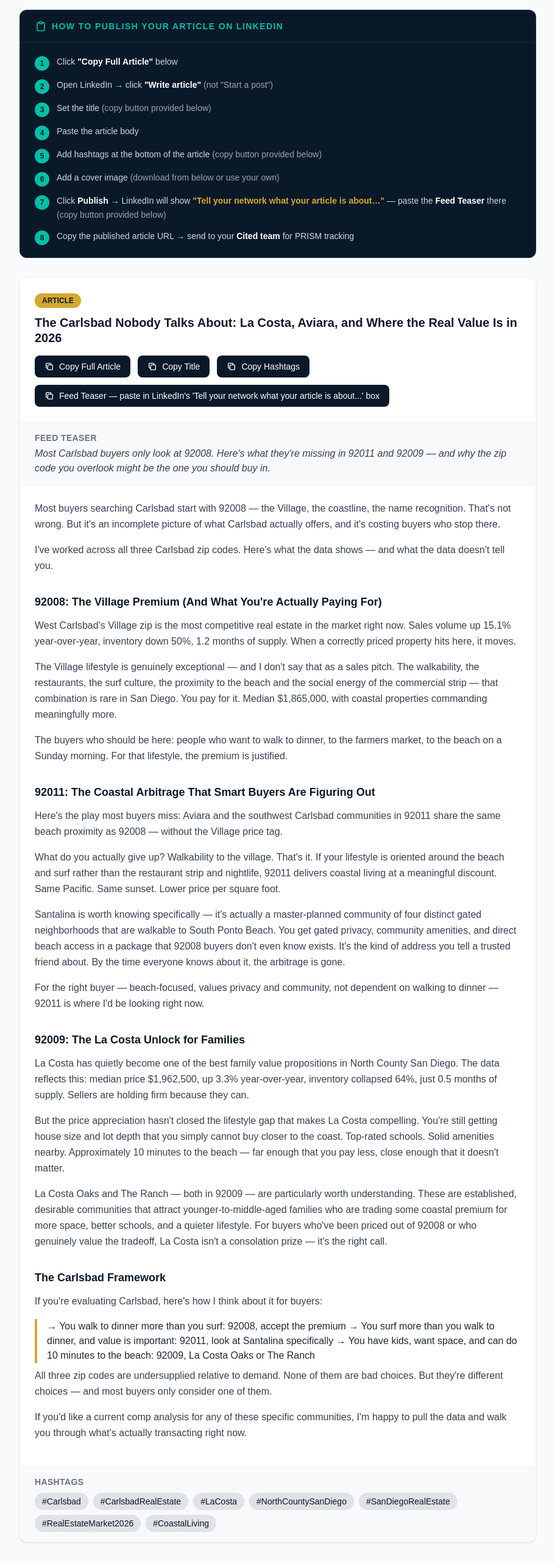
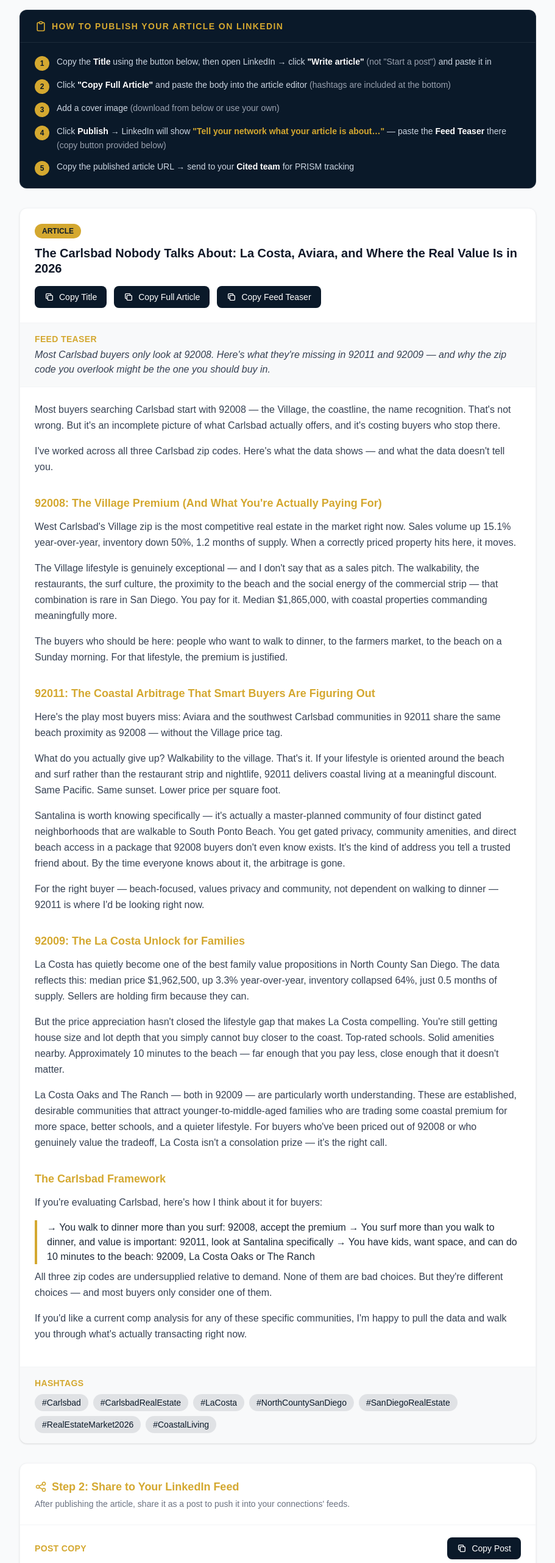
Before and after one commit to radleyraven/cited-dashboard, a Next.js app: page /articles in a window 1280 px wide. Shown: the part 120-2683 px from the top of the page at 61% size, without its empty margins (184-1095 px from the left). Built offline with nearby package versions, Linux system fonts and the light colour scheme.

Commit message:
articles: gold headers, reorder copy buttons, add post-to-feed section

```diff
--- a/src/app/articles/page.tsx
+++ b/src/app/articles/page.tsx
@@ -50,6 +50,12 @@ If you'd like a current comp analysis for any of these specific communities, I'm
 const ARTICLE_HASHTAGS = `#Carlsbad #CarlsbadRealEstate #LaCosta #NorthCountySanDiego #SanDiegoRealEstate #RealEstateMarket2026 #CoastalLiving`;
 
 const FEED_TEASER = `Most Carlsbad buyers only look at 92008. Here's what they're missing in 92011 and 92009 — and why the zip code you overlook might be the one you should buy in.`;
+
+const POST_COPY = `Just published: the three Carlsbad zip codes most buyers don't compare — and why the one you overlook might be the smartest buy. Data + local knowledge from 10+ years in North County. Link below 👇
+
+https://www.linkedin.com/pulse/carlsbad-nobody-talks-la-costa-aviara-where-real-value-radley-raven-kb6ke`;
+
+const POST_COMMENT = `Happy to answer any questions about specific communities — feel free to drop a comment or reach out directly.`;
 
 function CopyButton({ text, label }: { text: string; label: string }) {
   const [copied, setCopied] = useState(false);
@@ -114,26 +120,23 @@ export default function ArticlesPage() {
         <div className="rounded-xl mb-8 overflow-hidden" style={{ background: '#0A1929', border: '1px solid rgba(255,255,255,0.08)' }}>
           <div className="px-6 py-4 border-b" style={{ borderColor: 'rgba(255,255,255,0.08)' }}>
             <div className="flex items-center gap-2">
-              <svg className="w-5 h-5" style={{ color: '#00BFA6' }} fill="none" stroke="currentColor" viewBox="0 0 24 24">
+              <svg className="w-5 h-5" style={{ color: '#D4A830' }} fill="none" stroke="currentColor" viewBox="0 0 24 24">
                 <path strokeLinecap="round" strokeLinejoin="round" strokeWidth={2} d="M9 5H7a2 2 0 00-2 2v12a2 2 0 002 2h10a2 2 0 002-2V7a2 2 0 00-2-2h-2M9 5a2 2 0 002 2h2a2 2 0 002-2M9 5a2 2 0 012-2h2a2 2 0 012 2" />
               </svg>
-              <h2 className="text-sm font-bold uppercase tracking-widest" style={{ color: '#00BFA6' }}>How to Publish Your Article on LinkedIn</h2>
+              <h2 className="text-sm font-bold uppercase tracking-widest" style={{ color: '#D4A830' }}>How to Publish Your Article on LinkedIn</h2>
             </div>
           </div>
           <div className="px-6 py-5">
             <ol className="space-y-3">
               {[
-                <>Click <span className="font-semibold text-white">"Copy Full Article"</span> below</>,
-                <>Open LinkedIn → click <span className="font-semibold text-white">"Write article"</span> <span className="text-gray-400">(not "Start a post")</span></>,
-                <>Set the title <span className="text-gray-400">(copy button provided below)</span></>,
-                <>Paste the article body</>,
-                <>Add hashtags at the bottom of the article <span className="text-gray-400">(copy button provided below)</span></>,
+                <>Copy the <span className="font-semibold text-white">Title</span> using the button below, then open LinkedIn → click <span className="font-semibold text-white">"Write article"</span> <span className="text-gray-400">(not "Start a post")</span> and paste it in</>,
+                <>Click <span className="font-semibold text-white">"Copy Full Article"</span> and paste the body into the article editor <span className="text-gray-400">(hashtags are included at the bottom)</span></>,
                 <>Add a cover image <span className="text-gray-400">(download from below or use your own)</span></>,
                 <>Click <span className="font-semibold text-white">Publish</span> → LinkedIn will show <span className="font-semibold" style={{ color: '#D4A830' }}>"Tell your network what your article is about…"</span> — paste the <span className="font-semibold text-white">Feed Teaser</span> there <span className="text-gray-400">(copy button provided below)</span></>,
                 <>Copy the published article URL → send to your <span className="font-semibold text-white">Cited team</span> for PRISM tracking</>,
               ].map((step, i) => (
                 <li key={i} className="flex items-start gap-3">
-                  <span className="flex-shrink-0 w-6 h-6 rounded-full flex items-center justify-center text-xs font-bold mt-0.5" style={{ background: '#00BFA6', color: '#0A1929' }}>
+                  <span className="flex-shrink-0 w-6 h-6 rounded-full flex items-center justify-center text-xs font-bold mt-0.5" style={{ background: '#D4A830', color: '#0A1929' }}>
                     {i + 1}
                   </span>
                   <span className="text-sm leading-relaxed" style={{ color: '#CBD5E1' }}>{step}</span>
@@ -157,16 +160,15 @@ export default function ArticlesPage() {
             </div>
             {/* Copy Buttons Row */}
             <div className="flex flex-wrap gap-3 mt-4">
+              <CopyButton text={ARTICLE_TITLE} label="Copy Title" />
               <CopyButton text={fullArticle} label="Copy Full Article" />
-              <CopyButton text={ARTICLE_TITLE} label="Copy Title" />
-              <CopyButton text={ARTICLE_HASHTAGS} label="Copy Hashtags" />
-              <CopyButton text={FEED_TEASER} label="Feed Teaser — paste in LinkedIn's 'Tell your network what your article is about...' box" />
+              <CopyButton text={FEED_TEASER} label="Copy Feed Teaser" />
             </div>
           </div>
 
           {/* Feed Teaser */}
           <div className="px-6 py-4 border-b border-gray-100" style={{ background: '#f8f9fa' }}>
-            <p className="text-sm font-semibold text-gray-500 uppercase tracking-wide mb-1">Feed Teaser</p>
+            <p className="text-sm font-semibold uppercase tracking-wide mb-1" style={{ color: '#D4A830' }}>Feed Teaser</p>
             <p className="text-gray-700 italic">{FEED_TEASER}</p>
           </div>
 
@@ -179,7 +181,7 @@ export default function ArticlesPage() {
                 const isFrameworkItem = paragraph.startsWith('→');
 
                 if (isHeader) {
-                  return <h3 key={i} className="text-lg font-bold text-cobalt mt-8 mb-3">{paragraph}</h3>;
+                  return <h3 key={i} className="text-lg font-bold mt-8 mb-3" style={{ color: '#D4A830' }}>{paragraph}</h3>;
                 }
                 if (isFrameworkItem) {
                   return (
@@ -195,7 +197,7 @@ export default function ArticlesPage() {
 
           {/* Hashtags */}
           <div className="px-6 py-4 border-t border-gray-100" style={{ background: '#f8f9fa' }}>
-            <p className="text-sm font-semibold text-gray-500 uppercase tracking-wide mb-2">Hashtags</p>
+            <p className="text-sm font-semibold uppercase tracking-wide mb-2" style={{ color: '#D4A830' }}>Hashtags</p>
             <div className="flex flex-wrap gap-2">
               {ARTICLE_HASHTAGS.split(' ').map((tag, i) => (
                 <span key={i} className="inline-block px-3 py-1 text-sm rounded-full bg-cobalt/10 text-cobalt font-medium">
@@ -203,6 +205,57 @@ export default function ArticlesPage() {
                 </span>
               ))}
             </div>
+          </div>
+        </div>
+
+        {/* Post to Your Feed Section */}
+        <div className="bg-white rounded-xl shadow-sm border border-gray-100 overflow-hidden mt-8">
+          <div className="p-6 border-b border-gray-100">
+            <div className="flex items-center gap-2 mb-1">
+              <svg className="w-5 h-5" style={{ color: '#D4A830' }} fill="none" stroke="currentColor" viewBox="0 0 24 24">
+                <path strokeLinecap="round" strokeLinejoin="round" strokeWidth={2} d="M8.684 13.342C8.886 12.938 9 12.482 9 12c0-.482-.114-.938-.316-1.342m0 2.684a3 3 0 110-2.684m0 2.684l6.632 3.316m-6.632-6l6.632-3.316m0 0a3 3 0 105.367-2.684 3 3 0 00-5.367 2.684zm0 9.316a3 3 0 105.368 2.684 3 3 0 00-5.368-2.684z" />
+              </svg>
+              <h2 className="text-lg font-bold" style={{ color: '#D4A830' }}>Step 2: Share to Your LinkedIn Feed</h2>
+            </div>
+            <p className="text-sm text-gray-500 mt-1">After publishing the article, share it as a post to push it into your connections' feeds.</p>
+          </div>
+
+          {/* Post Copy */}
+          <div className="px-6 py-5 border-b border-gray-100">
+            <div className="flex items-center justify-between mb-3">
+              <p className="text-sm font-semibold uppercase tracking-wide" style={{ color: '#D4A830' }}>Post Copy</p>
+              <CopyButton text={POST_COPY} label="Copy Post" />
+            </div>
+            <div className="rounded-lg p-4 text-sm text-gray-700 leading-relaxed whitespace-pre-line" style={{ background: '#f8f9fa', border: '1px solid #e5e7eb' }}>
+              {POST_COPY}
+            </div>
+          </div>
+
+          {/* Post Comment */}
+          <div className="px-6 py-5 border-b border-gray-100">
+            <div className="flex items-center justify-between mb-3">
+              <p className="text-sm font-semibold uppercase tracking-wide" style={{ color: '#D4A830' }}>Post Comment</p>
+              <CopyButton text={POST_COMMENT} label="Copy Comment" />
+            </div>
+            <div className="rounded-lg p-4 text-sm text-gray-700 leading-relaxed" style={{ background: '#f8f9fa', border: '1px solid #e5e7eb' }}>
+              {POST_COMMENT}
+            </div>
+          </div>
+
+          {/* LinkedIn Link */}
+          <div className="px-6 py-5">
+            <a
+              href="https://www.linkedin.com"
+              target="_blank"
+              rel="noopener noreferrer"
+              className="inline-flex items-center gap-2 px-5 py-2.5 rounded-lg font-semibold text-sm transition-all duration-200 hover:opacity-90"
+              style={{ background: '#0A66C2', color: '#ffffff' }}
+            >
+              <svg className="w-4 h-4" fill="currentColor" viewBox="0 0 24 24">
+                <path d="M20.447 20.452h-3.554v-5.569c0-1.328-.027-3.037-1.852-3.037-1.853 0-2.136 1.445-2.136 2.939v5.667H9.351V9h3.414v1.561h.046c.477-.9 1.637-1.85 3.37-1.85 3.601 0 4.267 2.37 4.267 5.455v6.286zM5.337 7.433a2.062 2.062 0 01-2.063-2.065 2.064 2.064 0 112.063 2.065zm1.782 13.019H3.555V9h3.564v11.452zM22.225 0H1.771C.792 0 0 .774 0 1.729v20.542C0 23.227.792 24 1.771 24h20.451C23.2 24 24 23.227 24 22.271V1.729C24 .774 23.2 0 22.222 0h.003z"/>
+              </svg>
+              Open LinkedIn
+            </a>
           </div>
         </div>
 
```
